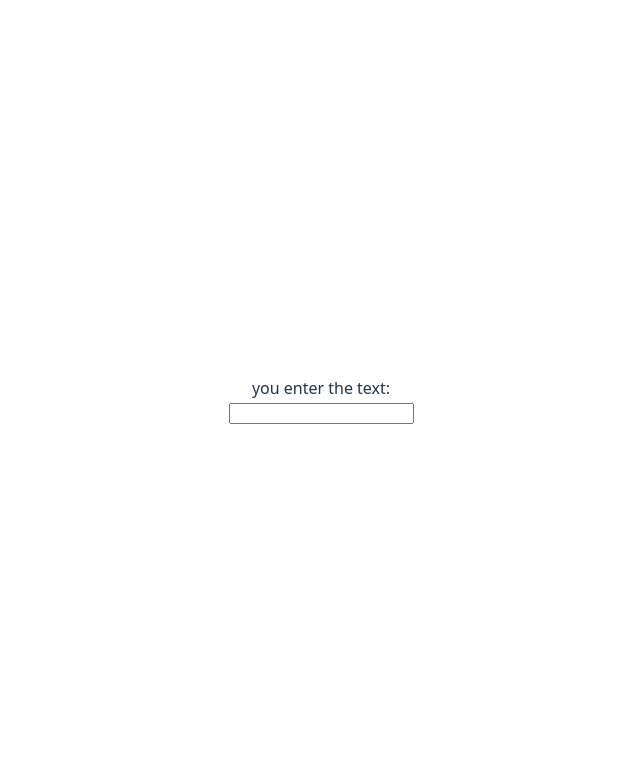
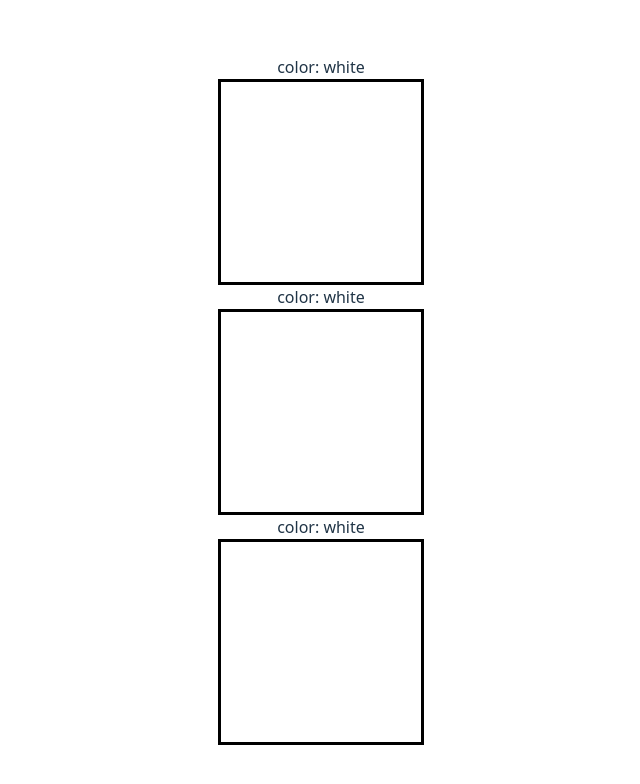
Before and after one commit to annagrnva/React, a React (Vite) app: page / in a window 1280 px wide. Shown: the top 784 px of the page, without its empty margins (319-959 px from the left). Built offline with nearby package versions, Linux system fonts and the light colour scheme.

Commit message:
create boxes

```diff
--- a/src/App.css
+++ b/src/App.css
@@ -44,5 +44,10 @@
 .box {
   width: 200px;
   height: 200px;
-  background: #3e92cc;
+  border: 3px solid black;
 }
+
+.boxes-wrapper {
+  display: flex;
+
+}
--- a/src/App.jsx
+++ b/src/App.jsx
@@ -1,23 +1,42 @@
 import { use, useState } from 'react'
 import './App.css'
+import CreateBox from './components/createBox'
 
 export default function App() {
 
-  const [text, setText] = useState()
 
   return (
+
     <>
-  you enter the text: {text}
+      <CreateBox />
+      <CreateBox />
+      <CreateBox />
 
-  <div>
-    <input
-    type="text"
-    value={text}
-    onChange={(event) => setText(event.target.value)}
-    />
-  </div>
+
     </>
+
   )
+
+}
+
+
+
+
+//   const [text, setText] = useState()
+
+// return (
+//   <>
+//   you enter the text: {text}
+
+//   <div>
+//     <input
+//     type="text"
+//     value={text}
+//     onChange={(event) => setText(event.target.value)}
+//     />
+//   </div>
+//   </>
+// )
 
 //Пример с именами
 // const [name, setName] = useState()
@@ -53,4 +72,3 @@ return (
 
 //   </>
 // )
-}
--- /dev/null
+++ b/src/components/CreateBox.jsx
@@ -0,0 +1,28 @@
+import { use, useState } from 'react'
+import '../App.css'
+
+export default function CreateBox() {
+
+    const [color, setColor] = useState('white')
+    const colorChange = ['red', 'blue', 'yellow', 'green']
+    let counter = 0
+
+    const handleClick = () => {
+        setColor(colorChange[counter])
+    };
+
+    return (
+        <>
+            color: {color}
+            <div
+                className='box'
+                style={{
+                    backgroundColor: color
+                }}
+                onClick={handleClick}
+
+            />
+        </>
+
+    )
+}
```
Lines whose indentation alone changed are shown as unchanged.
